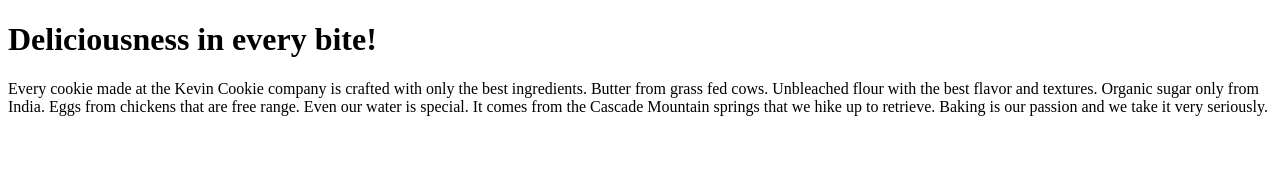
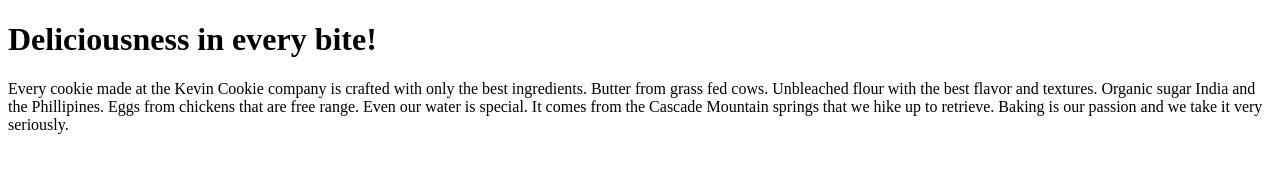
Before and after one commit to tsivitsiaris81/KevinCookieCompany.com, a plain HTML site: page index.htm in a window 1280 px wide. Drawn offline with Linux system fonts and the light colour scheme.

Commit message:
Update index.htm

```diff
--- a/index.htm
+++ b/index.htm
@@ -4,7 +4,7 @@
 
 <h1>Deliciousness in every bite!</h1>
 
-<p>Every cookie made at the Kevin Cookie company is crafted with only the best ingredients. Butter from grass fed cows. Unbleached flour with the best flavor and textures. Organic sugar only from India. Eggs from chickens that are free range. Even our water is special. It comes from the Cascade Mountain springs that we hike up to retrieve. Baking is our passion and we take it very seriously.</p>
+<p>Every cookie made at the Kevin Cookie company is crafted with only the best ingredients. Butter from grass fed cows. Unbleached flour with the best flavor and textures. Organic sugar India and the Phillipines. Eggs from chickens that are free range. Even our water is special. It comes from the Cascade Mountain springs that we hike up to retrieve. Baking is our passion and we take it very seriously.</p>
 
 
 </body>
```
